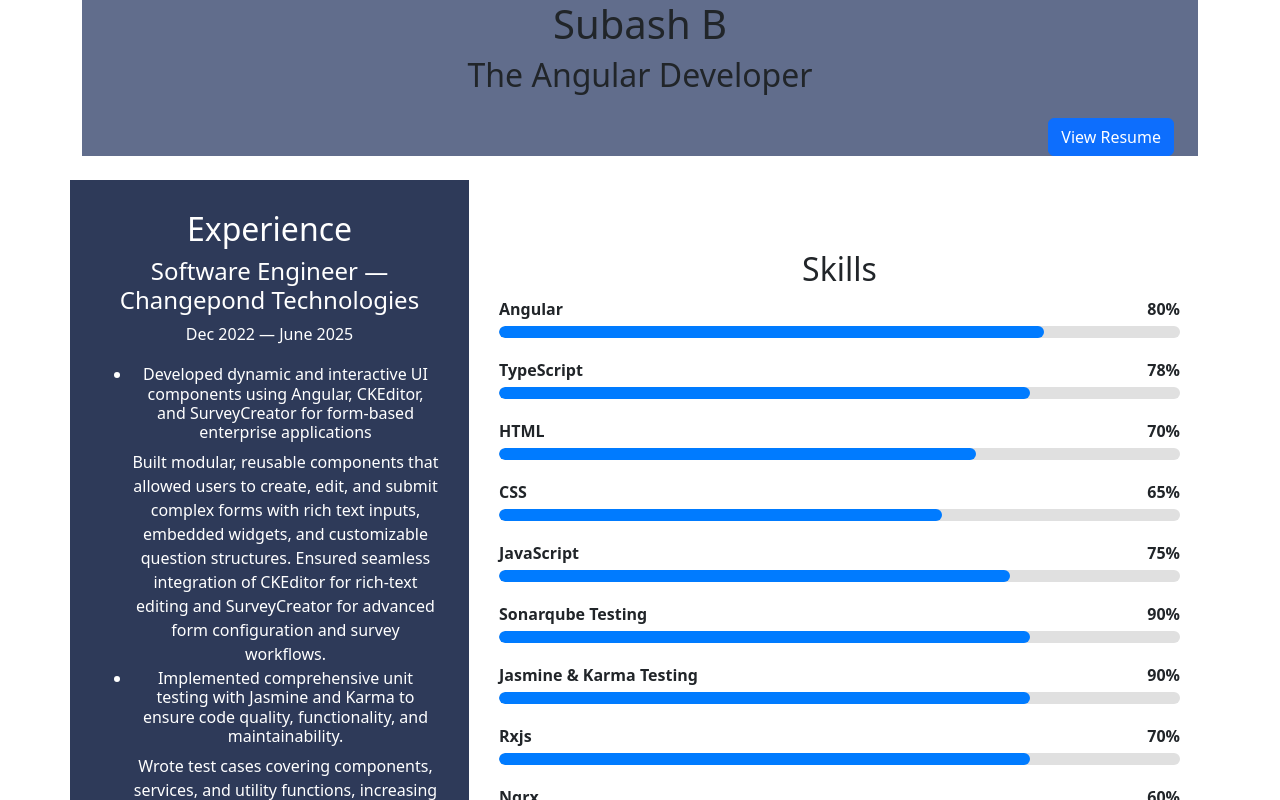
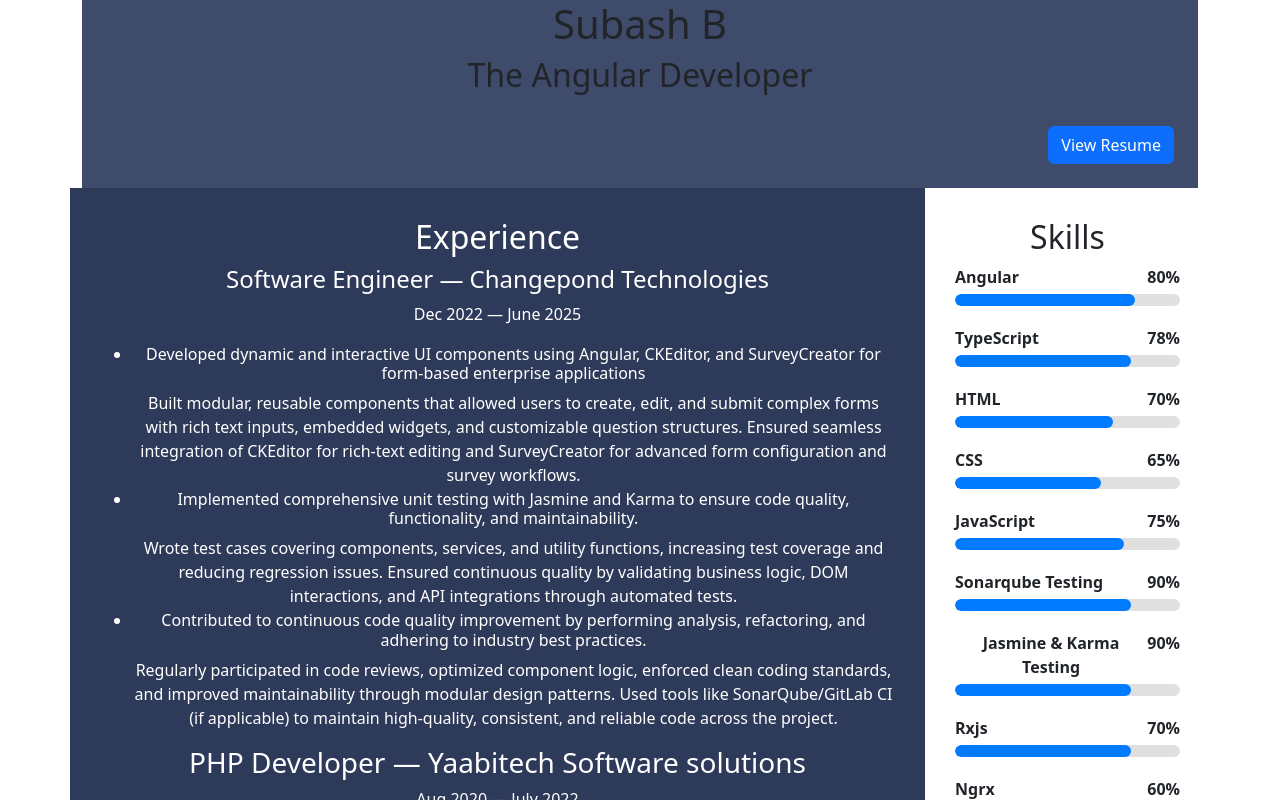
Before and after one commit to subash-balakrishnan/MyResume, an Angular app: page / in a window 1280 px wide. Shown: the top 800 px of the page. Built offline with nearby package versions, Linux system fonts and the light colour scheme.

Commit message:
css in resume

```diff
--- a/src/app/app.component.css
+++ b/src/app/app.component.css
@@ -1,6 +1,6 @@
-#skills {
+/* #skills {
     margin-top: 40px;
-}
+} */
 
 .skill {
     margin-bottom: 20px;
@@ -30,18 +30,16 @@
 }
 
 .resumeHeader {
-    background-color: #616D8C;
+    background-color: #3F4B6A;
 }
 
 .left-section {
-    width: 35%;
     background-color: #2E3A59;
     color: white;
     padding: 30px;
 }
 
 .right-section {
-    width: 65%;
     background-color: #ffffff;
     padding: 30px;
 }
--- a/src/app/app.component.html
+++ b/src/app/app.component.html
@@ -3,7 +3,7 @@
     <header class="resumeHeader">
       <h1>Subash B</h1>
       <h2>The Angular Developer</h2>
-      <div class="d-flex justify-content-end m-4">
+      <div class="d-flex justify-content-end p-4">
 
         <!-- <button onclick="window.location.href='My_Resume.pdf'" class="btn btn-success">Download Resume</button> -->
         <!-- <a href="assets/My_Resume.pdf" download>Download Resume</a> -->
```
